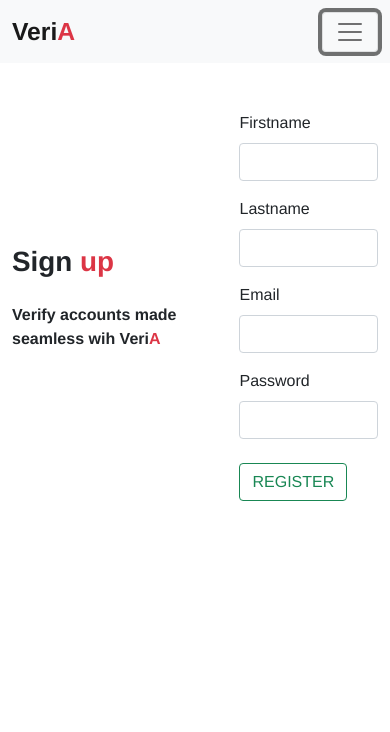
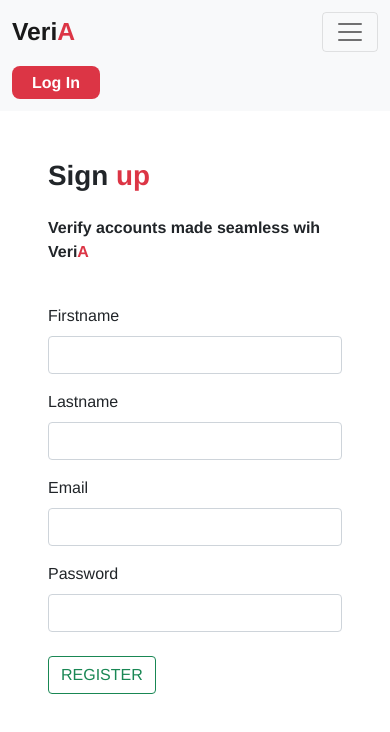
Before and after one commit to MoyinoluwaA/verify-account, a Vue app: page / in a window 390 px wide. Both pictures are taken after a click on the button "Toggle navigation". Shown: the top 732 px of the page. Built offline with nearby package versions, Linux system fonts and the light colour scheme; no server answers.

Commit message:
updated responsiveness styles

```diff
--- a/src/components/Navbar.vue
+++ b/src/components/Navbar.vue
@@ -7,7 +7,7 @@
             </button>
 
             <div class="collapse navbar-collapse" id="navbarTogglerDemo02">
-                <ul class="navbar-nav ms-auto mb-2 mb-lg-0">
+                <ul class="navbar-nav ms-auto mt-3 mb-2 my-lg-0">
                     <li class="nav-item">
                         <span v-if='home' to='/' class="text-danger fw-bold pb-2 border-danger border-bottom" @click="handleLogOut">Log Out</span>
                         <router-link v-else to='/login'>Log In</router-link>
--- a/src/main.js
+++ b/src/main.js
@@ -1,6 +1,7 @@
 import Vue from 'vue'
 import App from './App.vue'
 import router from './router'
+import 'bootstrap/dist/js/bootstrap.bundle.min.js'
 
 Vue.config.productionTip = false
 
--- a/src/styles.scss
+++ b/src/styles.scss
@@ -15,3 +15,7 @@
 .btn-outline-success:focus {
     box-shadow: none;
 }
+
+.navbar-toggler:focus {
+    box-shadow: none;
+}
--- a/src/views/Home.vue
+++ b/src/views/Home.vue
@@ -1,8 +1,8 @@
 <template>
-	<div class="container mt-5">
+	<div class="container mt-5 px-5 px-sm-0">
 		<h1 class="text-center text-danger">Account Verification made easy!</h1>
 		<p class="text-center">Fill in the account number and select a bank. It's that easy.</p>
-		<div class="col-6 mx-auto mt-5">
+		<div class="col-sm-8 col-md-6 mx-auto mt-5">
 			<form @submit.prevent='handleSubmit'>
 				<InputBox
 					identifier='account_number'
--- a/src/views/Signin.vue
+++ b/src/views/Signin.vue
@@ -1,12 +1,12 @@
 <template>
 
-    <div class="container">
+    <div class="container px-5 px-sm-0">
         <div class='row align-items-center pt-5'>
-            <div class="col-6">
+            <div class="col-md-6 mb-4 mb-md-0">
                 <h1 class="fw-bold">Log <span class="text-danger">In</span></h1>
                 <p class="mt-4 fw-bolder">Account verification made easy wih Veri<span class="text-danger">A</span></p>
             </div>
-            <div class="col-5 offset-1">
+            <div class="col-md-5 offset-md-1">
 				<form @submit.prevent='handleSubmit'>
 					<InputBox
 						identifier='email'
--- a/src/views/Signup.vue
+++ b/src/views/Signup.vue
@@ -1,12 +1,12 @@
 <template>
 
-    <div class="container">
+    <div class="container px-5 px-sm-0">
         <div class='row align-items-center pt-5'>
-            <div class="col-6">
+            <div class="col-md-6 mb-4 mb-md-0">
                 <h1 class="fw-bold">Sign <span class="text-danger">up</span></h1>
                 <p class="mt-4  fw-bolder">Verify accounts made seamless wih Veri<span class="text-danger">A</span></p>
             </div>
-            <div class="col-5 offset-1">
+            <div class="col-md-5 offset-md-1">
                 <form @submit.prevent='handleSubmit'>
                     <InputBox
                         identifier='firstname'
```
